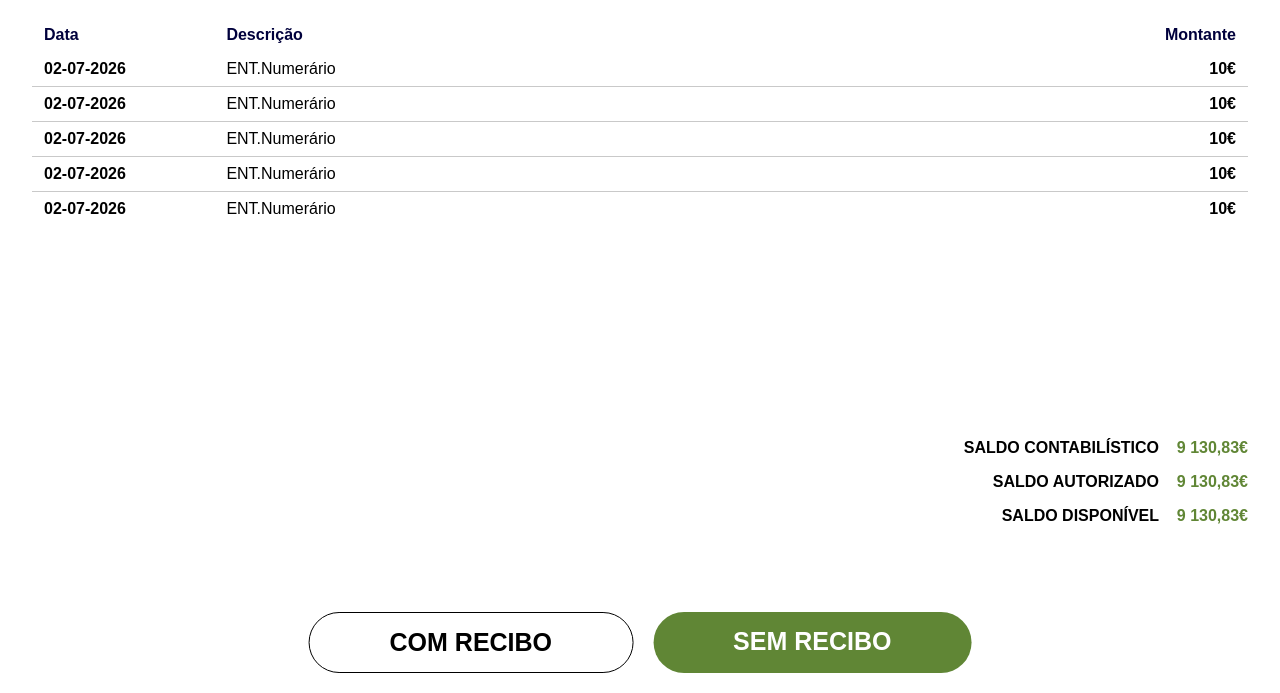
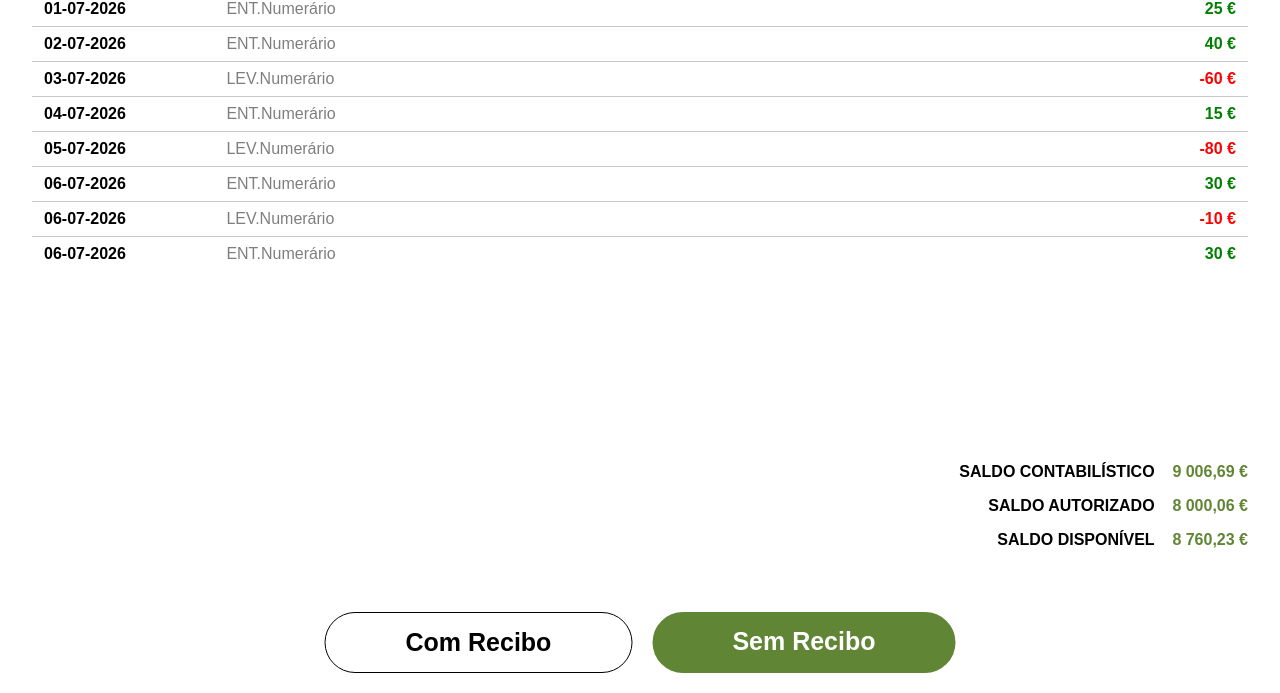
Before and after one commit to conterGui/softfinanca-internship-projetcts, a plain HTML site: page BankTransaction/index.html in a window 1280 px wide. Shown: the part 107-800 px from the top of the page. Drawn offline with Linux system fonts and the light colour scheme.

Commit message:
repo commit

```diff
--- a/BankTransaction/index.html
+++ b/BankTransaction/index.html
@@ -5,6 +5,7 @@
     <meta name="viewport" content="width=device-width, initial-scale=1.0" />
     <title>Document</title>
     <link rel="stylesheet" href="style.css" />
+    <script src="script.js"></script>
   </head>
   <body>
     <main>
@@ -18,35 +19,9 @@
               <th>Montante</th>
             </tr>
           </thead>
-          <tbody>
-            <tr>
-              <td>02-07-2026</td>
-              <td>ENT.Numerário</td>
-              <td>10€</td>
-            </tr>
-            <tr>
-              <td>02-07-2026</td>
-              <td>ENT.Numerário</td>
-              <td>10€</td>
-            </tr>
-            <tr>
-              <td>02-07-2026</td>
-              <td>ENT.Numerário</td>
-              <td>10€</td>
-            </tr>
-            <tr>
-              <td>02-07-2026</td>
-              <td>ENT.Numerário</td>
-              <td>10€</td>
-            </tr>
-            <tr>
-              <td>02-07-2026</td>
-              <td>ENT.Numerário</td>
-              <td>10€</td>
-            </tr>
-          </tbody>
+          <tbody class="mainTable"></tbody>
           <tfoot class="footer-fixed">
-            <tr>
+            <!-- <tr>
               <td colspan="2"></td>
               <td class="saldo">
                 <span class="label">SALDO CONTABILÍSTICO&nbsp&nbsp&nbsp</span>
@@ -66,7 +41,7 @@
                 <span class="label">SALDO DISPONÍVEL&nbsp&nbsp&nbsp</span>
                 <span class="value">9 130,83€</span>
               </td>
-            </tr>
+            </tr> -->
           </tfoot>
         </table>
       </section>
@@ -74,8 +49,8 @@
     <footer>
       <section>
         <div>
-          <button class="recibo">COM RECIBO</button>
-          <button class="naoRecibo">SEM RECIBO</button>
+          <button class="recibo">Com Recibo</button>
+          <button class="naoRecibo">Sem Recibo</button>
         </div>
       </section>
     </footer>
--- /dev/null
+++ b/BankTransaction/info.json
@@ -0,0 +1,39 @@
+{
+  "transactions": [
+    {
+      "date": "01-07-2026",
+      "value": 25
+    },
+    {
+      "date": "02-07-2026",
+      "value": 40
+    },
+    {
+      "date": "03-07-2026",
+      "value": -60
+    },
+    {
+      "date": "04-07-2026",
+      "value": 15
+    },
+    {
+      "date": "05-07-2026",
+      "value": -80
+    },
+    {
+      "date": "06-07-2026",
+      "value": 30
+    },
+    {
+      "date": "06-07-2026",
+      "value": -10
+    },
+    {
+      "date": "06-07-2026",
+      "value": 30
+    }
+  ],
+  "saldoContabilistico": "9 006,69",
+  "saldoAutorizado": "8 000,06",
+  "saldoDisponivel": "8 760,23"
+}
--- a/BankTransaction/script.js
+++ b/BankTransaction/script.js
@@ -0,0 +1,64 @@
+fetch("info.json")
+  .then((res) => res.json())
+  .then((data) => {
+    const tabela = document.querySelector(".mainTable");
+
+    data.transactions.forEach((transaction) => {
+      const tr = document.createElement("tr");
+      tr.classList.add("tableItem");
+
+      const isNegative = transaction.value < 0;
+      var description = "";
+
+      if (isNegative) {
+        description = "LEV.Numerário";
+      } else {
+        description = "ENT.Numerário";
+      }
+
+      tr.innerHTML = `
+        <td>${transaction.date}</td>
+        <td style="opacity: 0.5">${description}</td>
+        <td class="${isNegative ? "negative" : "positive"}">
+        ${transaction.value}&nbsp;€
+        </td>
+      `;
+      tabela.appendChild(tr);
+    });
+
+    const tfoot = document.querySelector(".footer-fixed");
+
+    tfoot.innerHTML = `
+    <tr>
+      <td colspan="2"></td>
+      <td class="saldo">
+        <span class="label">SALDO CONTABILÍSTICO&nbsp&nbsp&nbsp</span>
+        <span class="value">${data.saldoContabilistico}&nbsp;€</span>
+      </td>
+    </tr>
+    <tr>
+      <td colspan="2"></td>
+      <td class="saldo">
+        <span class="label">SALDO AUTORIZADO&nbsp&nbsp&nbsp</span>
+        <span class="value">${data.saldoAutorizado}&nbsp;€</span>
+      </td>
+    </tr>
+    <tr>
+      <td colspan="2"></td>
+      <td class="saldo">
+        <span class="label">SALDO DISPONÍVEL&nbsp&nbsp&nbsp</span>
+        <span class="value">${data.saldoDisponivel}&nbsp;€</span>
+      </td>
+    </tr>
+`;
+  });
+
+// fetch("info.json")
+//   .then((res) => res.json())
+//   .then((data) => {
+//     let total = 0;
+//     data.transactions.forEach((transaction) => {
+//       total += transaction.value;
+//     });
+//     console.log(total)
+//   });
--- a/BankTransaction/style.css
+++ b/BankTransaction/style.css
@@ -21,8 +21,8 @@ h1 {
   align-items: center;
   justify-content: center;
   justify-items: center;
-  gap: 30px;
-  margin-top: 50px;
+  gap: 0px;
+  margin-top: 20px;
 }
 
 table {
@@ -64,7 +64,7 @@ tbody tr:not(:last-child) {
 
 .footer-fixed {
   position: fixed;
-  bottom: 20%;
+  bottom: 17%;
   right: 20px;
   text-align: right;
 }
@@ -118,3 +118,11 @@ footer button {
   font-weight: 700;
   color: white;
 }
+
+.negative {
+  color: red;
+}
+
+.positive {
+  color: green;
+}
```
